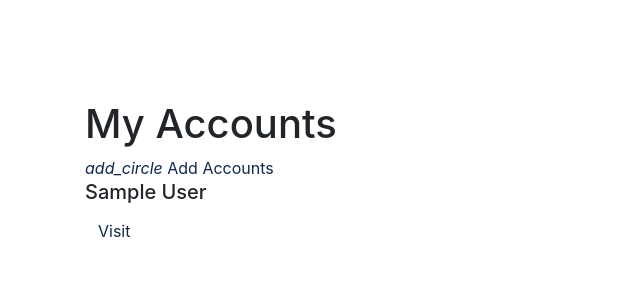
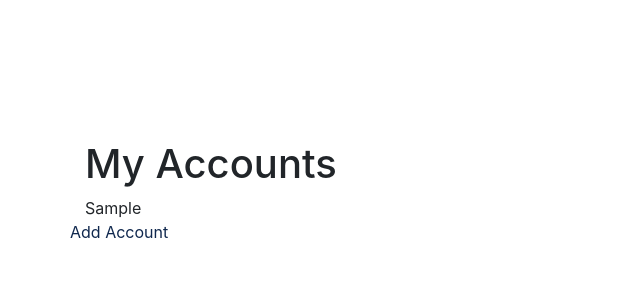
Before and after one commit to EugeneZnm/FINPLANNER, a Django app: template finplanner/templates/account-list.html in a window 1280 px wide. Shown: the top 300 px of the page, without its empty margins (0-640 px from the left). Run offline with Django 3.2, Linux system fonts and the light colour scheme; the template is opened without the code that fills it: values that come from a table or form of the project are taken from there, others are empty; tables that the repository leaves empty hold one stand-in row (values such as "Sample post"); some libraries are stand-ins or nearby versions.

Commit message:
accounts displaying by banking

```diff
--- a/finplanner/forms.py
+++ b/finplanner/forms.py
@@ -21,4 +21,4 @@ class ExpenseForm(forms.Form):
 class AccountForm(forms.ModelForm):
     class Meta:
         model = Account
-        exclude = ['bank',]
+        exclude = ['bank','user']
--- a/finplanner/templates/account-list.html
+++ b/finplanner/templates/account-list.html
@@ -4,33 +4,24 @@
 
 </head>
 <body>
-    <div class="container" style="margin-top:100px;">
+    <div class="container" style="margin-top:140px;">
+        <h1>My Accounts</h1>
 
-        <h1>My Accounts</h1>
-        <a href="{% url 'add' %}" class="btn-large grey">
-                  <i class="material-icons white-text left">add_circle</i>
-                  <span class="bold">Add Accounts</span>
-              </a>
+{{bank.bank}} <br>
+{% for account in bank.accounts.all%}
+{{account.name}} <br>
 
-        <div class="row">
-        {% for account in account_list %}
-            <div class="col s12 l3">
-                <div class="card-panel">
-                    <h5>{{account.name}}</h5>
-                    <a href="{% url 'detail' account.slug %}" class="btn">Visit</a>
-                </div>
-            </div>
-        {% empty %}
-        <div class="no-account-wrapper center">
-                <h3 class="grey-text">Sorry you do not have any accounts, yet</h3>
-                <!-- <a href="" class="btn-large grey">
-                    <i class="material-icons white-text left">add_circle</i>
-                    <span class="bold">Add Accounts</span>
-                </a> -->
-            </div>
+    <a href="{% url 'detail' id=account.id %}" class="btn">Visit</a> <br>
+{% endfor %}
+<div class="row">
+  <a href="
 
-        {% endfor %}
-        </div>
+  {% url 'new_account' bank_id=bank.id%}
+
+
+  "> Add Account</a> <br>
+</div>
+
     </div>
     </body>
 {% endblock %}
--- a/finplanner/urls.py
+++ b/finplanner/urls.py
@@ -11,11 +11,11 @@ urlpatterns = [
     path('dashboard', views.dashboard, name='dashboard'),
     path('user/(?P<username>\w+)', views.profile, name='profile'),
     path('accounts/edit', views.edit_profile, name='edit_profile'),
-    path('list', views.account_list, name="list"),
-    path('add', views.AccountCreateView.as_view(), name="add"),
-    # path('<slug:account_slug>', views.account_detail, name="detail"),
+    path('list/(?P<bank_id>\d+)', views.account_list, name="list"),
+    # path('add', views.AccountCreateView.as_view(), name="add"),
+    path('account/(?P<id>\d+)', views.account_detail, name="detail"),
 
-    path('account/(?P<bank_id>\d+)', views.new_account, name='account'),
+    path('new_account/(?P<bank_id>\d+)', views.new_account, name='new_account'),
 
 
 ]
```
Also changed, not shown: finplanner/templates/index.html (+11 -6 lines), finplanner/views.py (+25 -21 lines).
